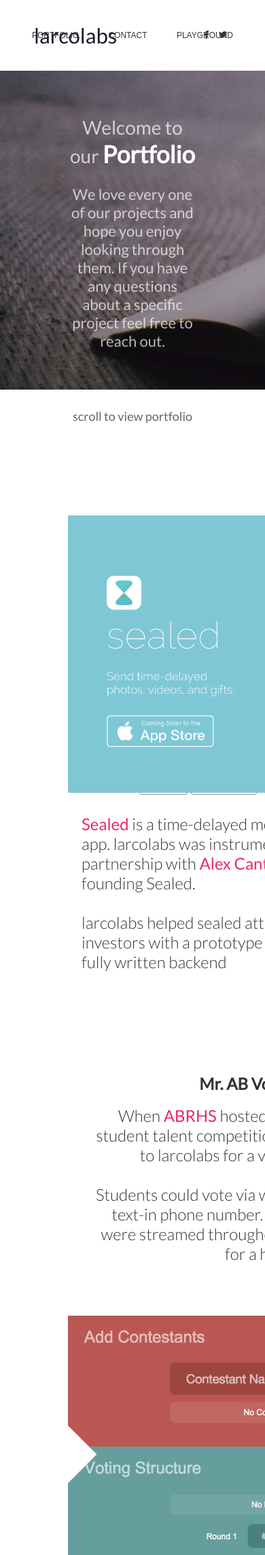
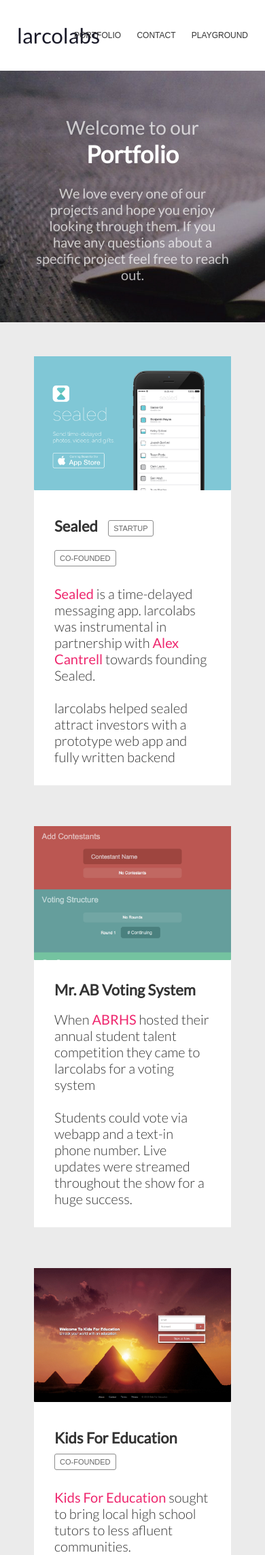
Before and after one commit to HunterLarco/Larco-Labs, a Python web app: template templates/portfolio.html in a window 390 px wide; the page is wider, and only the part inside the window is pictured. Shown: the top 2287 px of that part at 68% size. Run offline with Jinja, Linux system fonts and the light colour scheme; the template is opened without the code that fills it, so the values that code supplies are empty.

Commit message:
Mobile Responsiveness
Tablets + Small Laptops

```diff
--- a/resources/css/header.css
+++ b/resources/css/header.css
@@ -82,3 +82,23 @@
 .header .nav a:hover .a::after{
 	height:7px;
 }
+
+@media screen and (max-width:900px){
+	.header .nav .a{
+		margin:0px 10px;
+	}
+}
+@media screen and (max-width:680px){
+	.header .logo{
+		left:25px;
+	}
+
+	.header .nav{
+		padding-right:15px;
+		text-align:right;
+	}
+
+	.header .share{
+		display:none;
+	}
+}
--- a/resources/css/panels.css
+++ b/resources/css/panels.css
@@ -34,8 +34,6 @@
 	-webkit-transform:rotate(45deg);
 
 	background:rgb(255,255,255);
-
-	-webkit-transition:right 150ms;
 }
 .panels .panel img{
 	display:block;
@@ -62,7 +60,7 @@
 
 	overflow:visible;
 
-	font-size:24px;
+	font-size:22px;
 	font-family:lato;
 	font-weight:300;
 
@@ -83,3 +81,106 @@
 	font-weight:400;
 	color:rgb(238,39,110);
 }
+
+.panels .panel .content h1 label{
+	display:inline-block;
+
+	border:1px solid rgb(140,140,140);
+	-webkit-border-radius: 3px;
+	-moz-border-radius:    3px;
+	border-radius:         3px;
+
+	padding:5px 7px;
+	margin:10px 0px;
+
+
+	font-family:Arial;
+	font-size:12px;
+	font-weight:400;
+
+	vertical-align:middle;
+
+	color:rgb(102,102,102);
+
+	text-transform:uppercase;
+
+	cursor:default;
+}
+.panels .panel .content h1 space{
+	display:inline;
+}
+.panels .panel .content h1 space:after{
+	content:' ';
+	font-size:80px;
+	line-height:0px;
+}
+
+@media screen and (max-width: 1250px){
+	.panels .panel .content{
+		width:333px;
+		font-size:21px;
+	}
+	.panels .panel img{
+		width:500px;
+	}
+	.panels .panel .content h1 label{
+		font-size:11px;
+	}
+}
+@media screen and (max-width: 1090px){
+	.panels{
+		background:rgb(235,235,235);
+	}
+	.panels .panel{
+		display:table;
+
+		margin:50px;
+	}
+	.panels .panel:not(:last-child){
+		margin-bottom:60px;
+	}
+
+	.panels .panel .img::after{
+		display:none;
+	}
+	.panels .panel .img img{
+		width:100%;
+	}
+	.panels .panel .img{
+		top:0px !important;
+
+		display:table-header-group;
+	}
+
+	.panels .panel .content{
+		display:table-footer-group;
+		width:auto;
+
+		background:rgb(255,255,255);
+
+		padding:30px;
+
+		font-size:20px;
+	}
+	.panels .panel .content h1{
+		padding:30px 30px 18px 30px;
+
+		font-size:22px;
+	}
+	.panels .panel .content h2{
+		padding:0px 30px 30px 30px;
+	}
+	.panels .panel:nth-child(2n) .content{
+		text-align:left;
+	}
+}
+@media screen and (max-width: 900px){
+	.panels .panel{
+		margin:0px;
+	}
+}
+@media screen and (max-width: 700px){
+	.panels{
+		padding:50px;
+	}
+}
--- a/templates/portfolio.html
+++ b/templates/portfolio.html
@@ -35,7 +35,7 @@
 }
 .pitch p{
 	margin:0px auto;
-	padding:0px 100px;
+	padding:0px 150px;
 
 	max-width:720px;
 
@@ -54,37 +54,37 @@
 
 	color:rgb(255,255,255);
 }
-.panels .panel .content h1 label{
-	display:inline-block;
+@media screen and (max-width: 1250px){
+	.panels .img h1{
+		padding:80px 125px;
+	}
+}
+@media screen and (max-width: 1090px){
+	.arrow{
+		display:none;
+	}
 
-	border:1px solid rgb(140,140,140);
-	-webkit-border-radius: 3px;
-	-moz-border-radius:    3px;
-	border-radius:         3px;
+	.panels .img h1{
+		padding:0px;
 
-	padding:5px 7px;
-	margin:10px 0px;
+		text-align:center;
 
-
-	font-family:Arial;
-	font-size:12px;
-	font-weight:400;
-
-	vertical-align:middle;
-
-	color:rgb(102,102,102);
-
-	text-transform:uppercase;
-
-	cursor:default;
+		line-height:200px;
+	}
 }
-.panels .panel .content h1 space{
-	display:inline;
+@media screen and (max-width: 900px){
+	.pitch p{
+		font-size:20px;
+	}
 }
-.panels .panel .content h1 space:after{
-	content:' ';
-	font-size:80px;
-	line-height:0px;
+@media screen and (max-width: 700px){
+	.pitch p{
+		padding:0px 50px;
+	}
+	.pitch h1{
+		padding:0px 50px;
+		padding-bottom:25px;
+	}
 }
 
 .arrow{
```
Also changed, not shown: templates/landing.html (+25 -0 lines).
